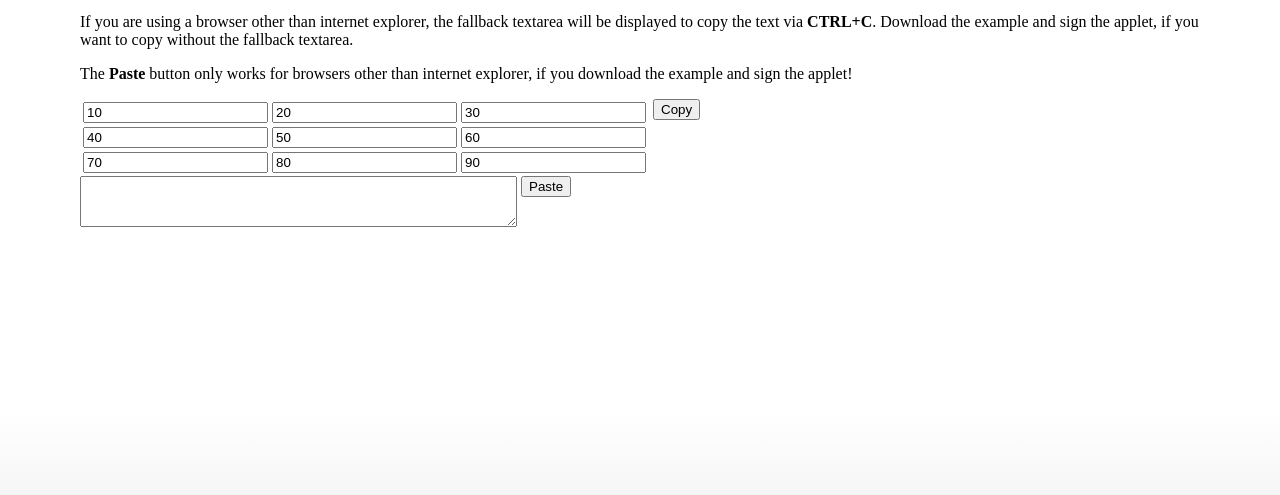
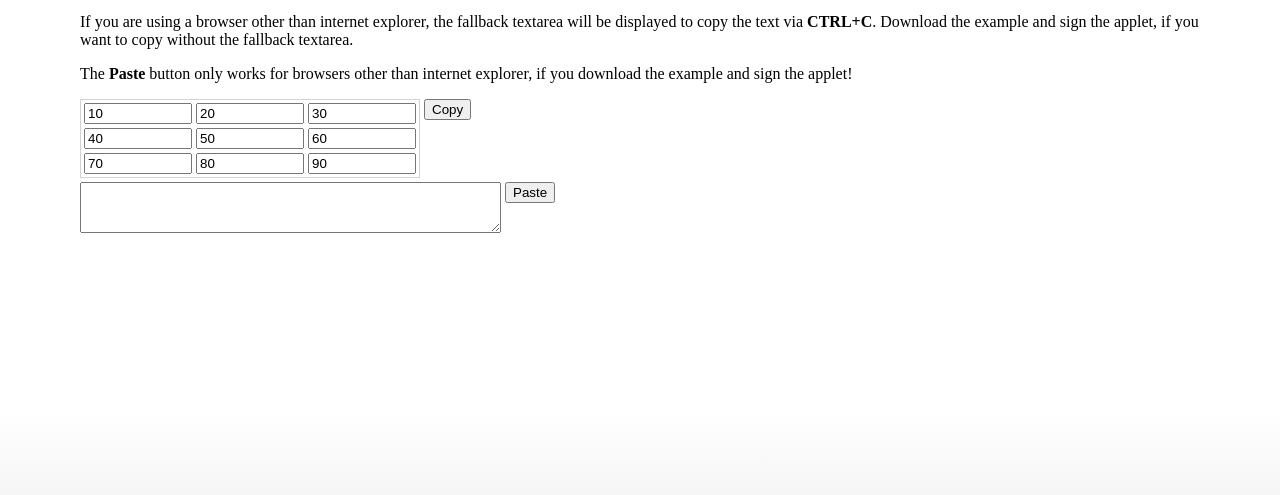
Before and after one commit to dwittner/jquery-clipboard, a website: page example/matrixCopyAndPaste/index.html in a window 1280 px wide. Shown: the part 237-732 px from the top of the page. Drawn offline with nearby package versions, Linux system fonts and the light colour scheme; a script that the page names is missing.

Commit message:
made the example html to look it bit nicer

```diff
--- a/example/matrixCopyAndPaste/index.html
+++ b/example/matrixCopyAndPaste/index.html
@@ -18,6 +18,7 @@
 			$('#pasteButton').click(function () {
 				$('textarea').val($.clipboard.getData());
 			});
+			$('textarea').outerWidth($('table').outerWidth());
 		});
 	</script>
 	<h1>Copy & Paste Matrix</h1>
@@ -61,7 +62,7 @@
 			</tbody>
 		</table>
 		<button type="button" id="copyButton">Copy</button><br>
-		<textarea rows="3" cols="52"></textarea>
+		<textarea rows="3" cols="50"></textarea>
 		<button type="button" id="pasteButton">Paste</button>
 	</form>
 
--- a/example/matrixCopyAndPaste/matrixCopyAndPaste.css
+++ b/example/matrixCopyAndPaste/matrixCopyAndPaste.css
@@ -25,8 +25,13 @@ ol {
     padding-left: 15px;
 }
 
+input {
+	width: 100px;
+}
+
 table {
-	display: inline;
+	border: 1px solid lightgrey;
+	display: inline-block;
 }
 
 button {
```
Also changed, not shown: README.md.
